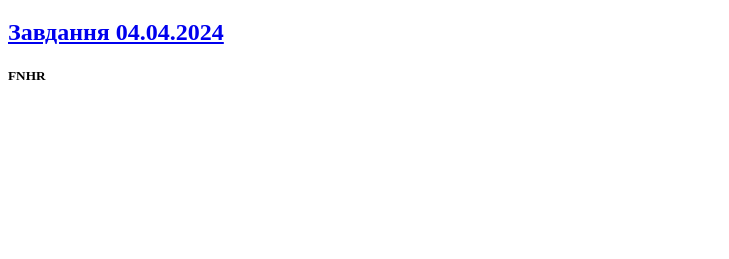
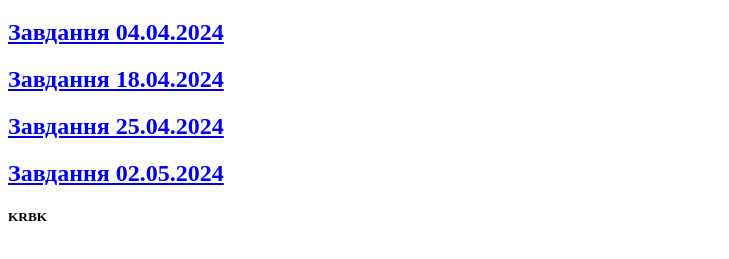
Before and after one commit to Bogdan22813/WestRP, a plain HTML site: page index.html in a window 1280 px wide. Shown: the part 87-346 px from the top of the page, without its empty margins (0-729 px from the left). Drawn offline with Linux system fonts and the light colour scheme.

Commit message:
Update index.html

```diff
--- a/index.html
+++ b/index.html
@@ -12,9 +12,12 @@
        <h1>Мої роботи</h1>
        <section>
         <a href="task1.html"> <h2>Завдання 04.04.2024</h2></a>
+        <a href="task.18.04.html"> <h2>Завдання 18.04.2024</h2></a>
+        <a href="task.25.04.html"> <h2>Завдання 25.04.2024</h2></a>
+        <a href="task.02.05.html"> <h2>Завдання 02.05.2024</h2></a>
        </section>
        <footer>
-        <h5>FNHR</h5>
+        <h5>KRBK</h5>
        </footer>
 </body>
 </html>
```
